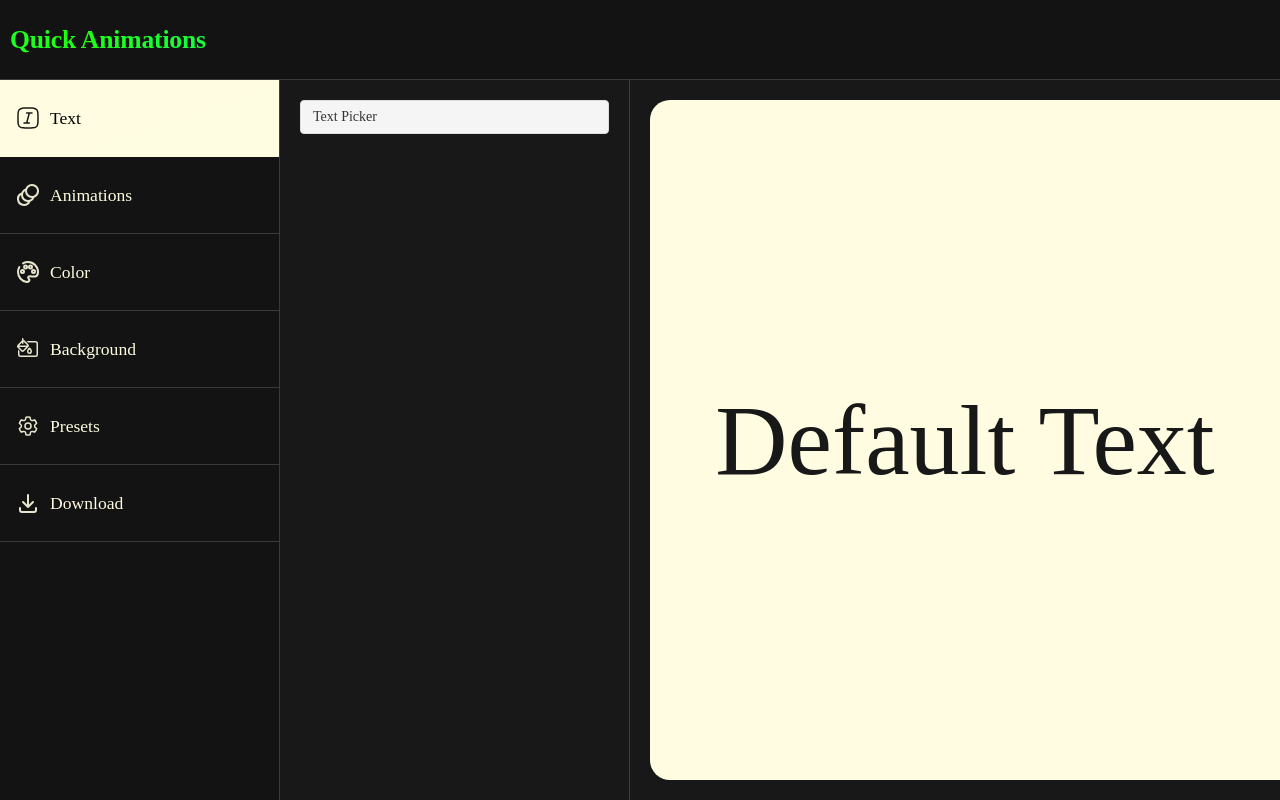
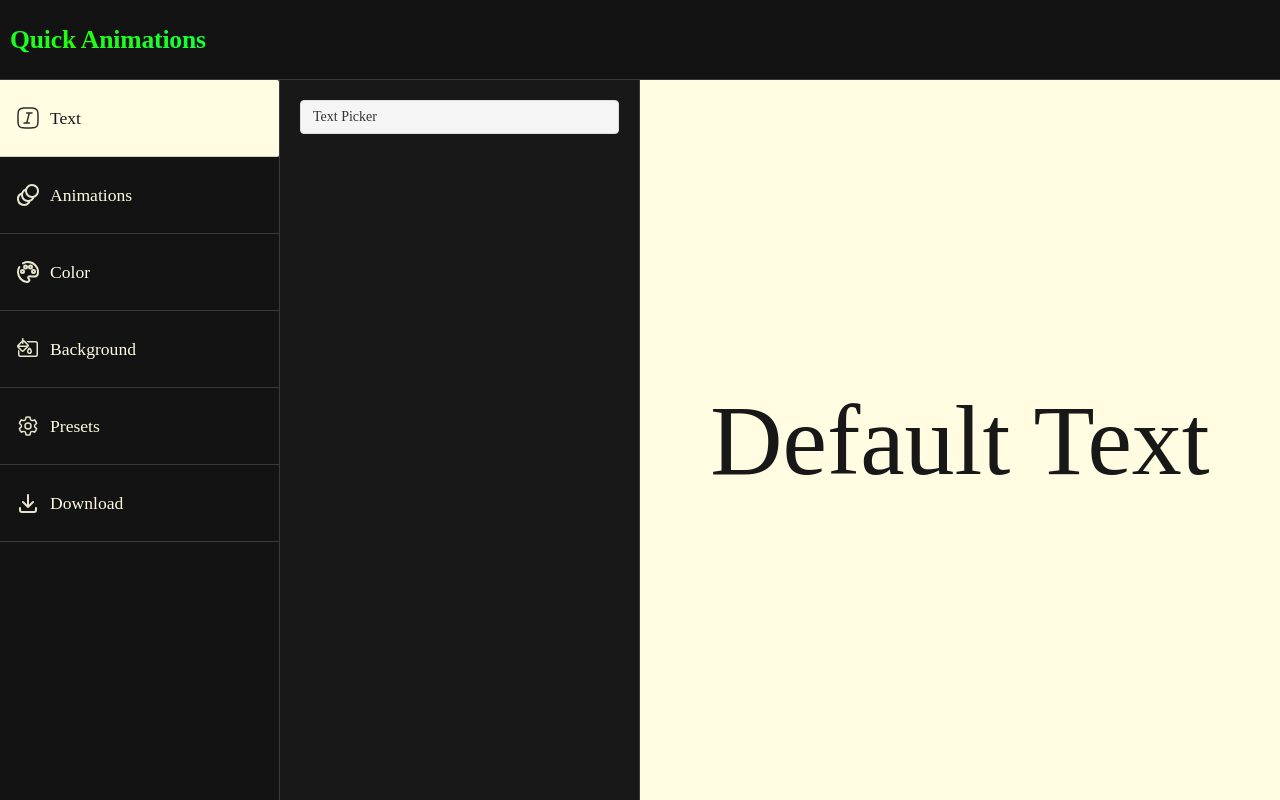
Before and after one commit to matiasecharri/bloop, a Next.js app: page / in a window 1280 px wide. Built offline with nearby package versions, Linux system fonts and the light colour scheme.

Commit message:
feat: sidebar

```diff
--- a/src/app/features/animation-dashboard/AnimationDashboard.module.css
+++ b/src/app/features/animation-dashboard/AnimationDashboard.module.css
@@ -1,6 +1,5 @@
 .dashboard {
   display: flex;
   height: 100%;
-  background-color: #181818;
-  gap: 20px;
+  background-color: var(--color-dark);
 }
--- a/src/app/features/animation-dashboard/sidebar/Sidebar.module.css
+++ b/src/app/features/animation-dashboard/sidebar/Sidebar.module.css
@@ -6,21 +6,37 @@
   border-radius: 12px;
 }
 
-.buttonBar {
+.buttonBarContainer {
   width: 100%;
   height: 100%;
   max-height: calc(100dvh - (var(--nav-height)));
   overflow-y: scroll;
   max-width: 280px;
+  border-right: 1px solid var(--color-border-light);
+  background-color: var(--color-dark-accent);
+}
+
+.buttonBar {
+  position: relative;
+  width: 100%;
   display: flex;
   flex-direction: column;
   justify-content: flex-start;
   align-items: center;
-  border-right: 1px solid var(--color-border-light);
-  background-color: var(--color-dark-accent);
+}
+
+.indicator {
+  position: absolute;
+  left: 0;
+  width: 100%;
+  background-color: var(--color-light);
+  border-radius: 0 2px 2px 0;
+  transition: all 0.4s cubic-bezier(0.4, 0, 0.2, 1);
+  z-index: 0;
 }
 
 .btn {
+  position: relative;
   width: 100%;
   background-color: transparent;
   color: var(--color-text-light);
@@ -34,6 +50,8 @@
   font-size: 1.1rem;
   border-bottom: 1px solid var(--color-border-light);
   font-weight: 500;
+  transition: color 0.4s;
+  transition: background 0.4s;
 }
 
 .btn:hover {
@@ -46,28 +64,13 @@
   opacity: 0.9;
 }
 
-.btn:last-of-type {
-  margin-bottom: 60px;
-}
-
 .btnActive {
-  background-image: linear-gradient(
-    161.15deg,
-    var(--color-light) 12.73%,
-    var(--color-light-alt) 72.95%
-  );
-  color: var(--color-text-dark);
-  border-bottom: 1px solid var(--color-transparent);
+  color: var(--color-dark);
+  transition: color 0.4s cubic-bezier(0.4, 0, 0.2, 1);
 }
 
 .btnActive:hover {
-  background-image: linear-gradient(
-    161.15deg,
-    var(--color-light) 12.73%,
-    var(--color-light) 72.95%
-  );
-  color: var(--color-text-dark);
-  border-bottom: 1px solid var(--color-transparent);
+  background-color: transparent;
 }
 
 .currentPicker {
--- a/src/app/features/animation-dashboard/sidebar/Sidebar.tsx
+++ b/src/app/features/animation-dashboard/sidebar/Sidebar.tsx
@@ -1,5 +1,5 @@
 "use client";
-import { ReactNode, useState } from "react";
+import { ReactNode, useState, useRef, useEffect } from "react";
 import clsx from "clsx";
 import {
   AnimationPicker,
@@ -53,18 +53,55 @@ type TabName = (typeof tabs)[number]["tabName"];
 
 const Sidebar = () => {
   const [selectedTab, setSelectedTab] = useState<TabName>(tabs[0].tabName);
+  const [indicatorStyle, setIndicatorStyle] = useState({ top: 0, height: 0 });
+
+  const buttonRefs = useRef<{ [key: string]: HTMLButtonElement | null }>({});
+  const buttonBarRef = useRef<HTMLElement>(null);
+
+  const indicatorPositionStyle = {
+    top: `${indicatorStyle.top}px`,
+    height: `${indicatorStyle.height}px`,
+  };
 
   const currentTab = tabs.find((tab) => tab.tabName === selectedTab);
 
+  const updateIndicatorPosition = (tabName: TabName) => {
+    const button = buttonRefs.current[tabName];
+    const buttonBar = buttonBarRef.current;
+
+    if (button && buttonBar) {
+      const top = button.offsetTop;
+      const height = button.offsetHeight;
+
+      setIndicatorStyle({ top, height });
+    }
+  };
+
+  const handleTabClick = (tabName: TabName) => {
+    setSelectedTab(tabName);
+  };
+
+  useEffect(() => {
+    updateIndicatorPosition(selectedTab);
+  }, [selectedTab]);
+
   return (
     <aside className={s.sidebar}>
-      <section className={s.buttonBar}>
+      <div className={s.buttonBarContainer}>
+        <section ref={buttonBarRef} className={s.buttonBar}>
+          <div className={s.indicator} style={indicatorPositionStyle} />
           {tabs.map(({ tabName, icon }) => (
             <button
               key={tabName}
+              ref={(el) => {
+                buttonRefs.current[tabName] = el;
+              }}
               aria-label={tabName}
-            className={clsx(s.btn, tabName === selectedTab ? s.btnActive : "")}
-            onClick={() => setSelectedTab(() => tabName)}
+              className={clsx(
+                s.btn,
+                tabName === selectedTab ? s.btnActive : ""
+              )}
+              onClick={() => handleTabClick(tabName)}
               type="button"
             >
               {icon}
@@ -72,6 +109,7 @@ const Sidebar = () => {
             </button>
           ))}
         </section>
+      </div>
       <section className={s.currentPicker}>{currentTab?.component}</section>
     </aside>
   );
--- a/src/app/features/animation-dashboard/visualizer/Visualizer.module.css
+++ b/src/app/features/animation-dashboard/visualizer/Visualizer.module.css
@@ -4,10 +4,8 @@
   justify-content: center;
   background-color: var(--color-light);
   color: var(--color-dark);
-  border-radius: 20px 0px 0px 20px;
   width: 100%;
-  height: calc(100% - 40px);
-  margin-top: 20px;
+  height: 100%;
 }
 
 .p {
```
Lines whose indentation alone changed are shown as unchanged.
